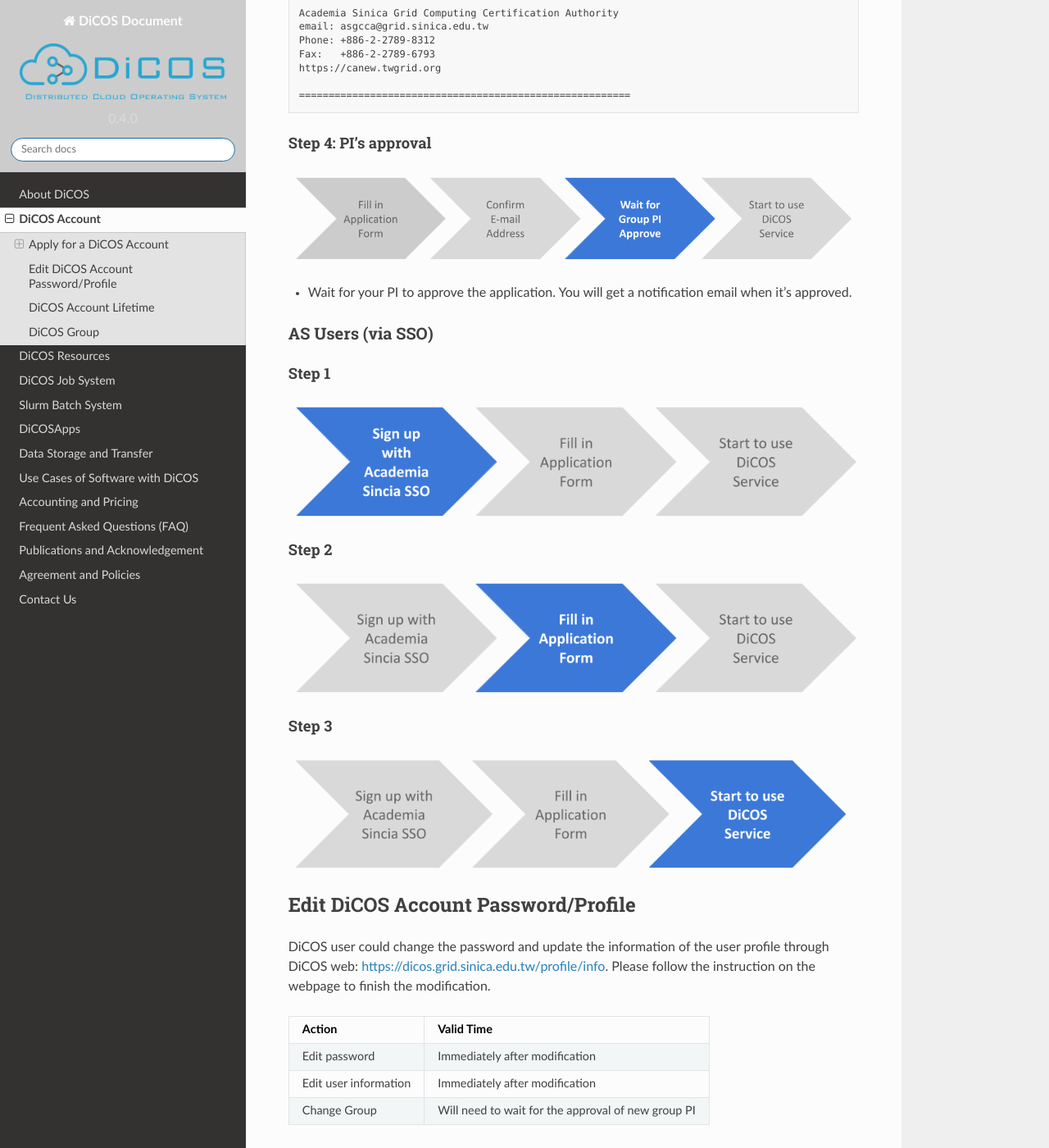
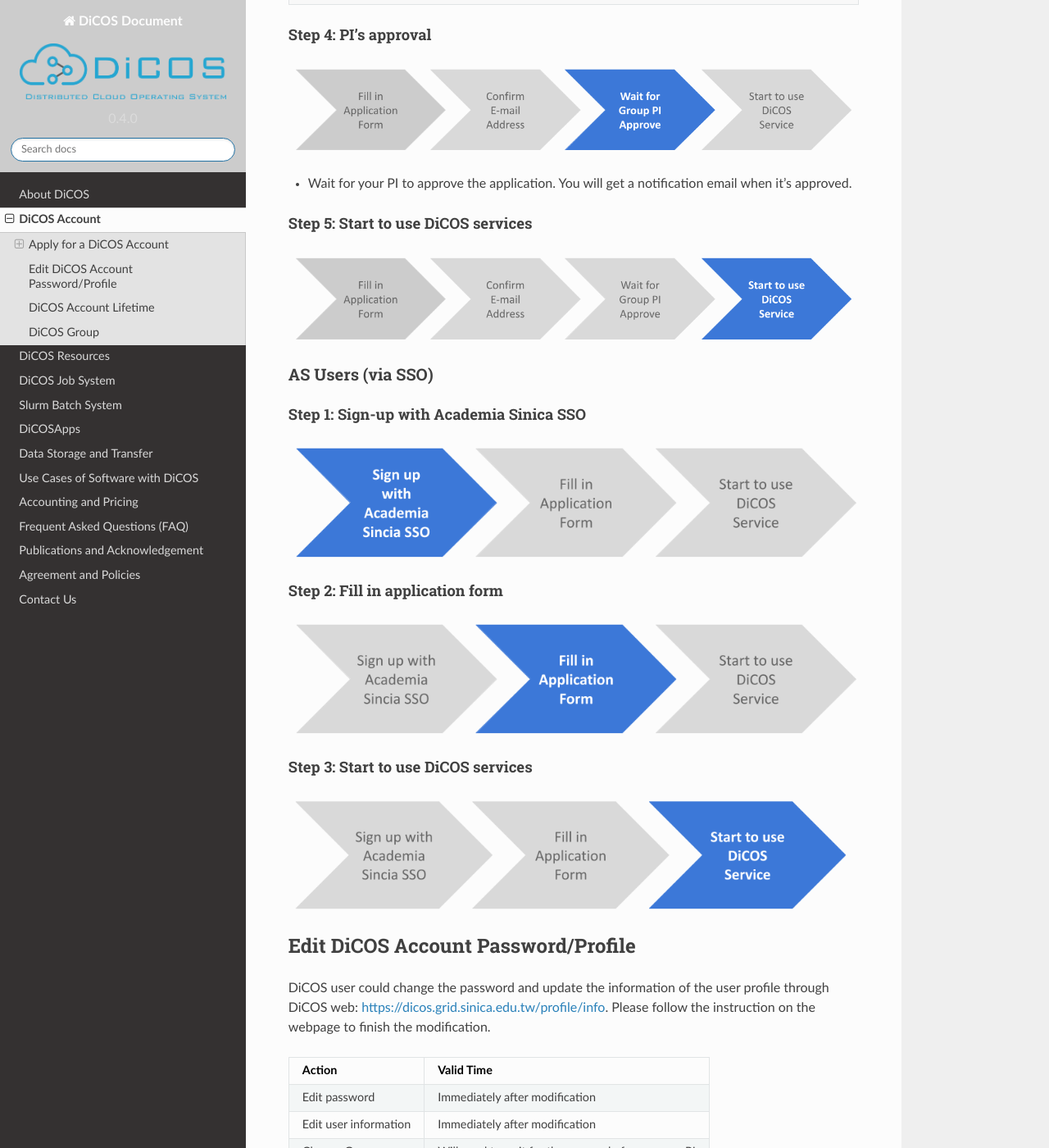
Before and after one commit to ASGCOPS/dicos_document, a Sphinx documentation site: the page built from docs/source/dicos_account.rst, in a window 1280 px wide and 1400 px high, scrolled down 3265 px. Shown: the whole window at 82% size. Built offline with Sphinx 7.4.7 and the Read the Docs theme 2.0.0, drawn with Linux system fonts in a browser that asks for light colours.

Commit message:
Edit dicot_account.rst

```diff
--- a/docs/source/dicos_account.rst
+++ b/docs/source/dicos_account.rst
@@ -94,22 +92,27 @@
 
 * Wait for your PI to approve the application. You will get a notification email when it's approved.
 
+Step 5: Start to use DiCOS services
+^^^^^^^^^^^^^^^^^^^^^^^^^^^^^^^^^^^^^^
+
+.. image:: image/Account_application_flow_no_SSO4.png
+
 ------------------------
 AS Users (via SSO)
 ------------------------
 
-Step 1
-^^^^^^^^^
+Step 1: Sign-up with Academia Sinica SSO
+^^^^^^^^^^^^^^^^^^^^^^^^^^^^^^^^^^^^^^^^^^^^
 
 .. image:: image/Account_application_flow_ASSSO0.png
 
-Step 2
-^^^^^^^^^
+Step 2: Fill in application form
+^^^^^^^^^^^^^^^^^^^^^^^^^^^^^^^^^^^^
 
 .. image:: image/Account_application_flow_ASSSO1.png
 
-Step 3
-^^^^^^^^^
+Step 3: Start to use DiCOS services
+^^^^^^^^^^^^^^^^^^^^^^^^^^^^^^^^^^^^^^
 
 .. image:: image/Account_application_flow_ASSSO2.png
 
```
Also changed, not shown: other parts of docs/source/dicos_account.rst (+0 -2 lines).
